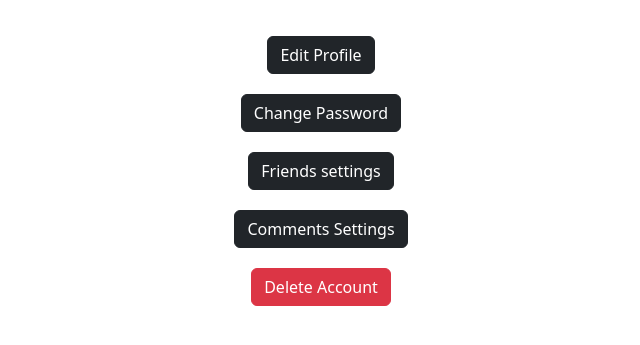
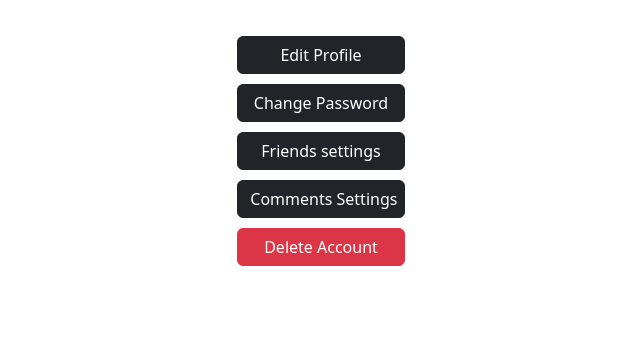
Before and after one commit to Atinon/project, a Django app: page /settings/ in a window 1280 px wide. Shown: the part 73-418 px from the top of the page, without its empty margins (319-959 px from the left). Run offline with Django 4.2, Linux system fonts and the light colour scheme; the visitor is signed in with stand-in values (Sample User, id 1); some libraries are stand-ins or nearby versions.

Commit message:
Changed styles for settings template

```diff
--- a/exam_project/templates/main/settings.html
+++ b/exam_project/templates/main/settings.html
@@ -1,15 +1,15 @@
 {% extends 'base.html' %}
 
 {% block page_content %}
-    <div style="padding-block: 10px">
-        <div class="text-center" style="padding-block: 10px">
+    <div class="container" style="padding-block: 10px; width: 15%">
+        <div class="row text-center" style="margin-block: 10px">
             <input
                     type="button"
                     class="btn btn-dark"
                     value="Edit Profile"
                     onclick="location.href='{% url 'profile edit' pk=request.user.pk %}'">
         </div>
-        <div class="text-center" style="padding-block: 10px">
+        <div class="row text-center" style="margin-block: 10px">
             <input
                     type="button"
                     class="btn btn-dark"
@@ -17,21 +17,21 @@
                     onclick="location.href='{% url 'change password' %}'">
 
         </div>
-        <div class="text-center" style="padding-block: 10px">
+        <div class="row text-center" style="margin-block: 10px">
             <input
                     type="button"
                     class="btn btn-dark"
                     value="Friends settings">
             {#                onclick="location.href{% url '#' %}">#}
         </div>
-        <div class="text-center" style="padding-block: 10px">
+        <div class="row text-center" style="margin-block: 10px">
             <input
                     type="button"
                     class="btn btn-dark"
                     value="Comments Settings">
             {#                onclick="location.href{% url '#' %}">#}
         </div>
-        <div class="text-center" style="padding-block: 10px">
+        <div class="row text-center" style="margin-block: 10px">
             <input
                     type="button"
                     class="btn btn-danger"
```
